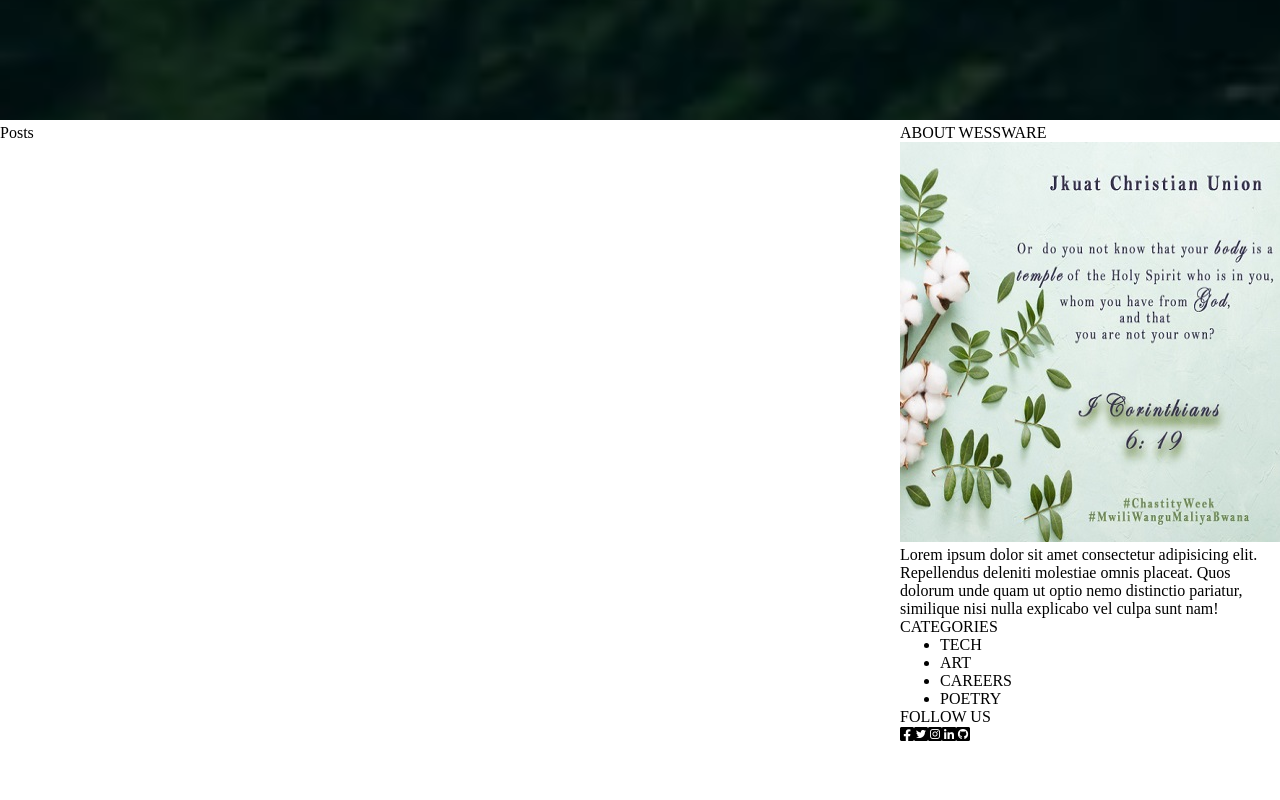
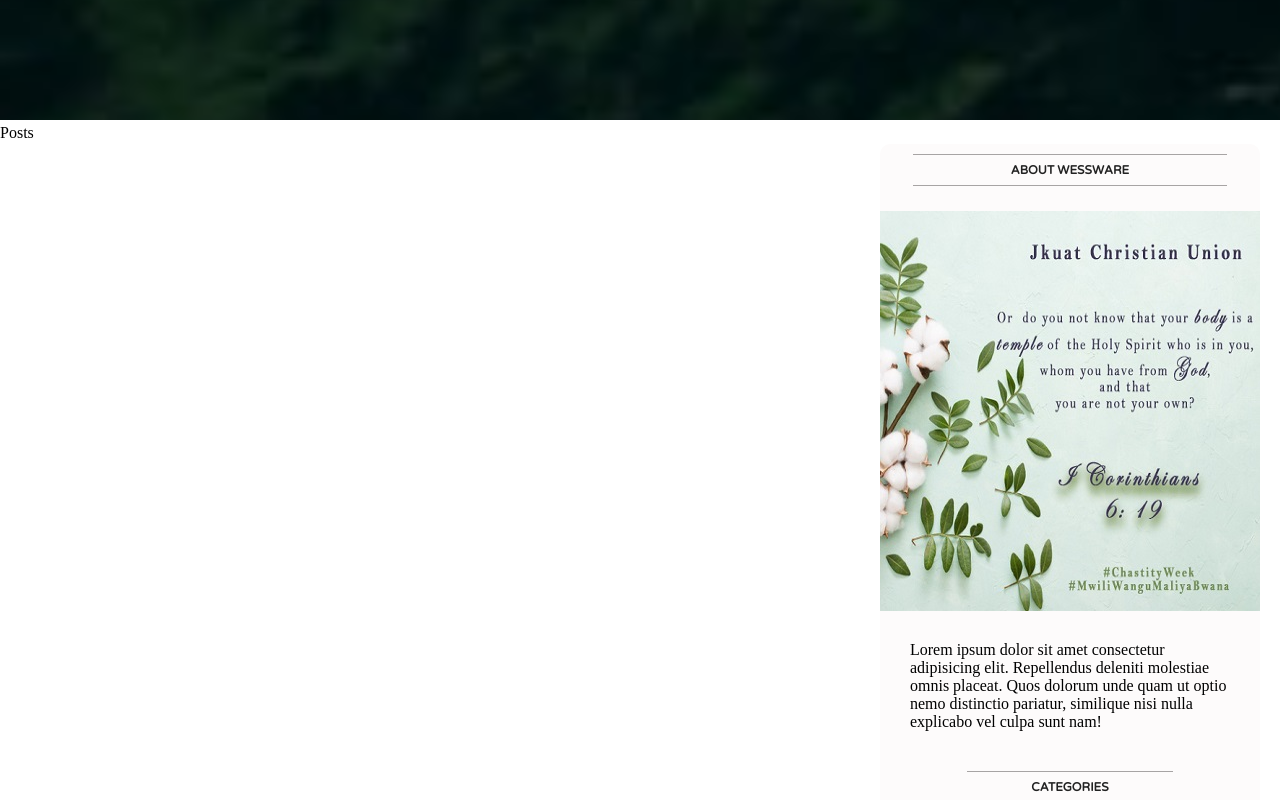
Before and after one commit to wessware/blog_wessware_.com, a React (Create React App) app: page / in a window 1280 px wide. Shown: the part 540-1340 px from the top of the page. Before the commit the page ends 1284 px from the top, so only its background shows below. Built offline with nearby package versions, Linux system fonts and the light colour scheme.

Commit message:
sidebar done

```diff
--- a/src/sidebar/sidebar.css
+++ b/src/sidebar/sidebar.css
@@ -1,3 +1,60 @@
 .sidebar {
   flex: 3;
+  margin: 20px;
+  padding-bottom: 30px;
+  background-color: #fdfbfb;
+  border-radius: 10px;
+  -webkit-border-radius: 10px;
+  -moz-border-radius: 10px;
+  -ms-border-radius: 10px;
+  -o-border-radius: 10px;
+  display: flex;
+  flex-direction: column;
+  align-items: center;
 }
+.sidebarItem {
+  display: flex;
+  flex-direction: column;
+  align-items: center;
+}
+.sidebarTitle {
+  margin: 10px;
+  padding: 5px;
+  width: 80%;
+  border-top: 1px solid #a7a4a4;
+  border-bottom: 1px solid #a7a4a4;
+  font-family: "Varela Round", sans-serif;
+  font-size: 12px;
+  color: #222;
+  font-weight: 600;
+  line-height: 20px;
+  text-align: center;
+}
+.sidebarItem > img {
+  margin-top: 15px;
+}
+.sidebarItem > p {
+  padding: 30px;
+}
+.sidebarList {
+  list-style: none;
+  margin-bottom: 30px;
+}
+.sidebarListItem {
+  display: inline-block;
+  width: 50%;
+  margin-top: 15px;
+  cursor: pointer;
+}
+.sidebarSocial {
+  margin-top: 15px;
+  width: 250px;
+  display: flex;
+  align-items: center;
+  justify-content: center;
+}
+.sidebarIcon {
+  font-size: 10px;
+  margin-left: 10px;
+  cursor: pointer;
+}
```
